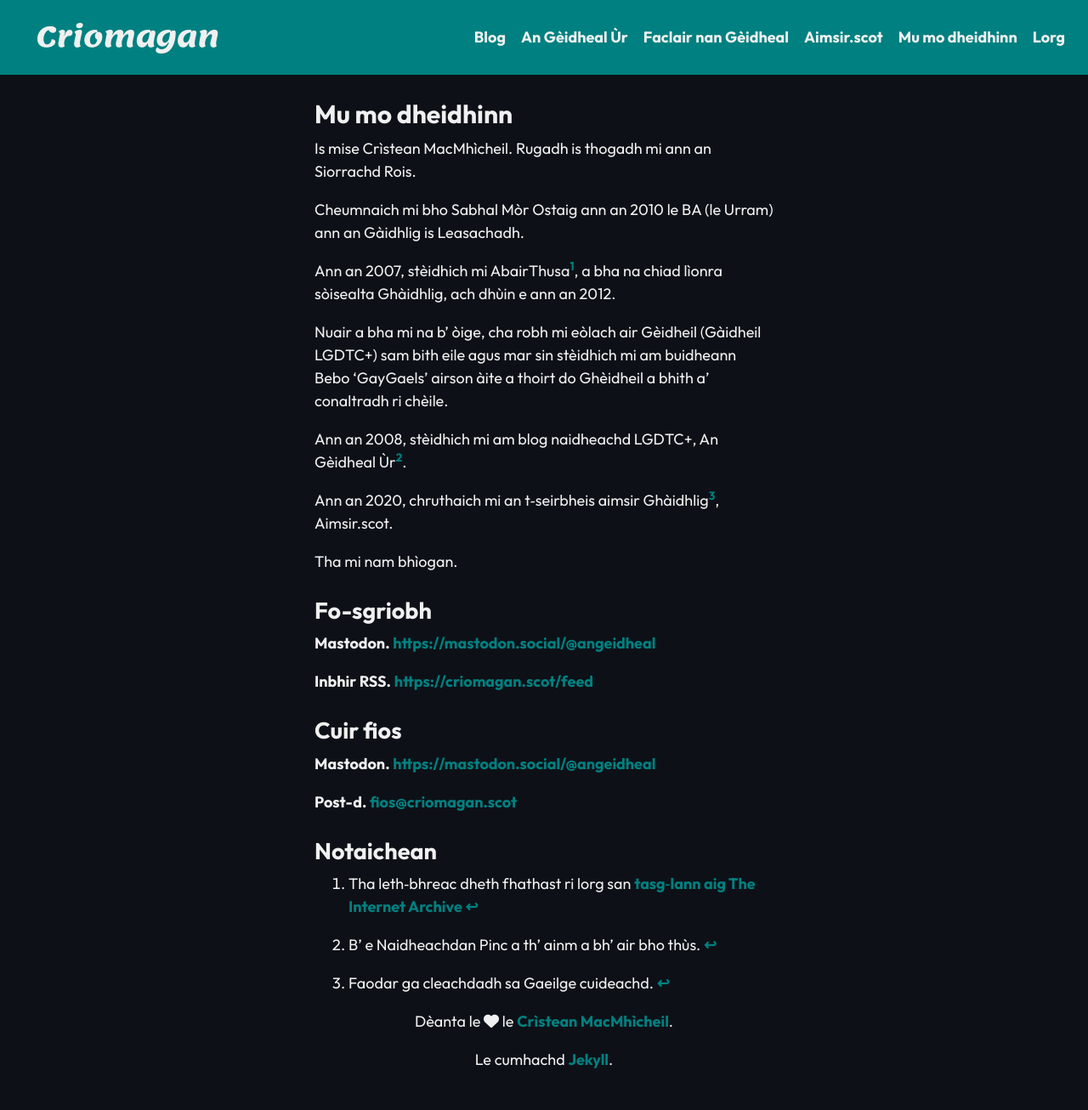
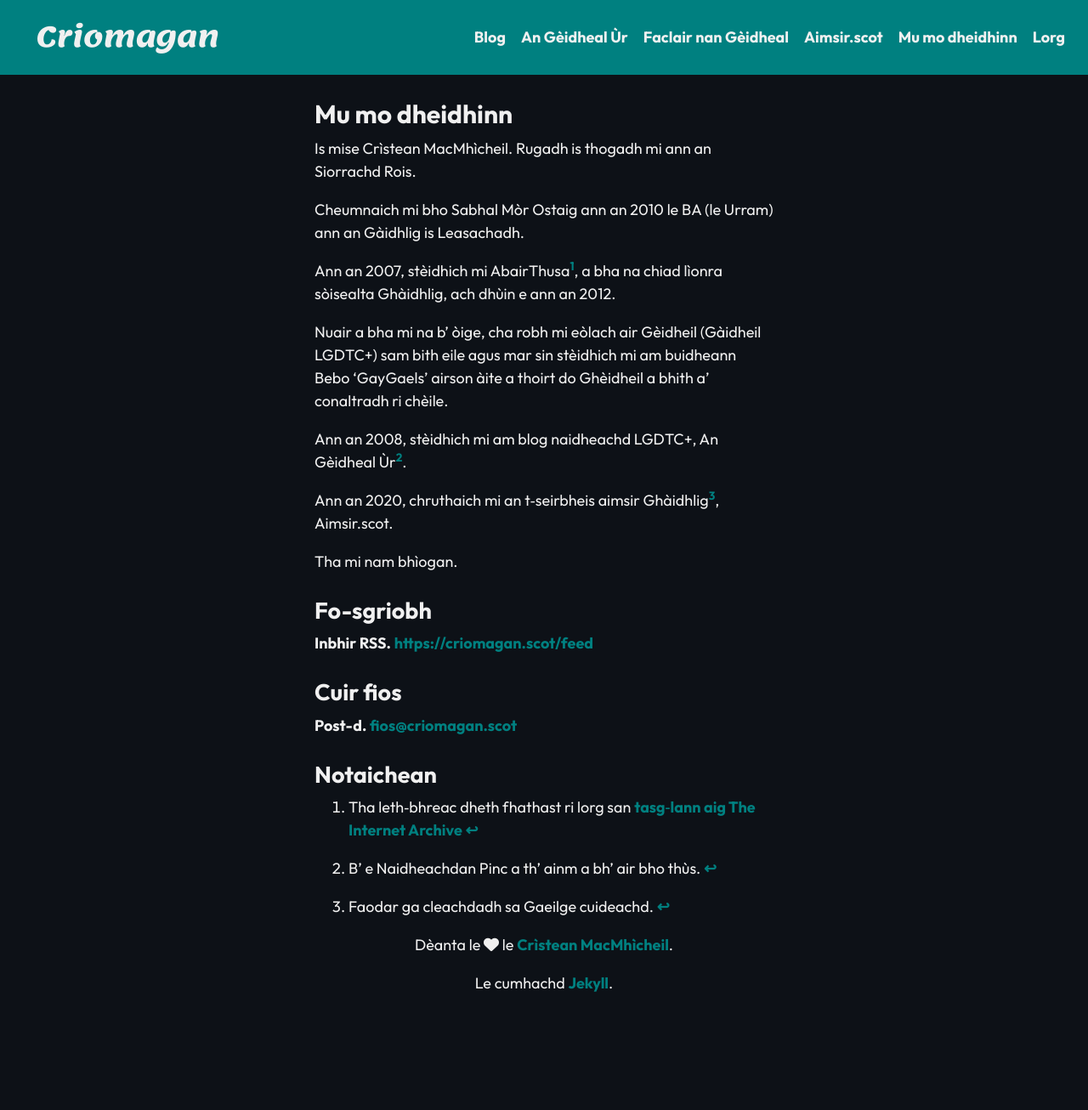
Before and after one commit to angeidheal/angeidheal.github.io, a Jekyll site: the page built from mu-mo-dheidhinn.md, in a window 1280 px wide. Shown: the whole page at 85% size. Built offline with Jekyll 4.4.1, drawn with Linux system fonts in a browser that asks for light colours; nearby versions of some CDN libraries; after the commit the page ends 1216 px from its top, so only the background shows below that.

Commit message:
Update mu-mo-dheidhinn.md

```diff
--- a/mu-mo-dheidhinn.md
+++ b/mu-mo-dheidhinn.md
@@ -20,14 +20,9 @@ Tha mi nam bhìogan.
 
 ## Fo-sgriobh
 
-**Mastodon.** <a rel="me" href="{{ site.mastodon }}" target="_blank">{{ site.mastodon }}</a>
-
 **Inbhir RSS.** <a href="{{ site.url }}/feed">{{ site.url }}/feed</a>
 
-
 ## Cuir fios
-
-**Mastodon.** <a rel="me" href="{{ site.mastodon }}" target="_blank">{{ site.mastodon }}</a>
 
 **Post-d.** <a href="mailto:{{ site.email }}">{{ site.email }}</a>
 
```
